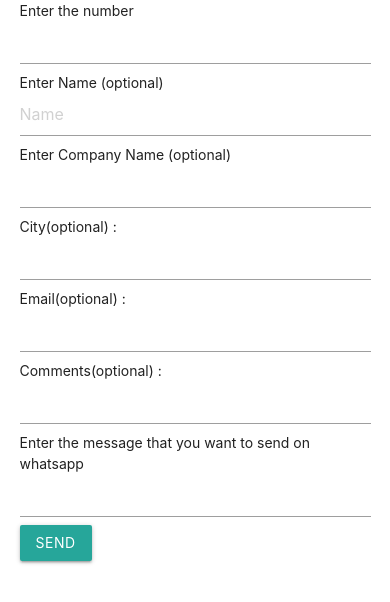
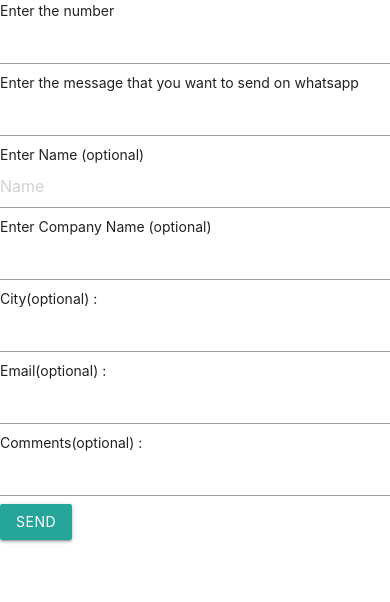
Before and after one commit to iamsarthak/create-whatsapp-link, a plain HTML site: page index.html in a window 390 px wide. Drawn offline with nearby package versions, Linux system fonts and the light colour scheme.

Commit message:
Update index.html

```diff
--- a/index.html
+++ b/index.html
@@ -10,16 +10,27 @@
     <script src="https://cdnjs.cloudflare.com/ajax/libs/materialize/1.0.0-rc.2/js/materialize.min.js"></script>
 	<script src="https://www.gstatic.com/firebasejs/5.4.1/firebase.js"></script>
 	<script type="text/javascript" src="whatsapp.js"></script>
+	<style>
+		@media only screen and (max-width: 600px) {
+		      .container {
+		        width: 100%;
+		        padding: 0;
+		      }
+		      input {
+		        width: 100%;
+		      }
+		    }
+	</style>
 </head>
 <body>
 <div class="container">
 Enter the number<input  value = "" id="number" type="text"></input>
+Enter the message that you want to send on whatsapp <input id="message" type="text" value = "" name="message"></input>
 Enter Name (optional) <input placeholder="Name" id="name" type="text"></input>
 Enter Company Name (optional)<input id="cName" type="text" name="cName"></input>
 City(optional) : <input type="text" id="city" name=""></input>
 Email(optional)  : <input type="text" id="email" name=""></input>
 Comments(optional) : <input type="text" id="comments" name=""></input>
-Enter the message that you want to send on whatsapp <input id="message" type="text" value = "" name="message"></input>
 <button class="btn waves-effect waves-light"  onclick="send()">SEND</button>
 <a id="myClick" href=""></a>
 </div>
```
